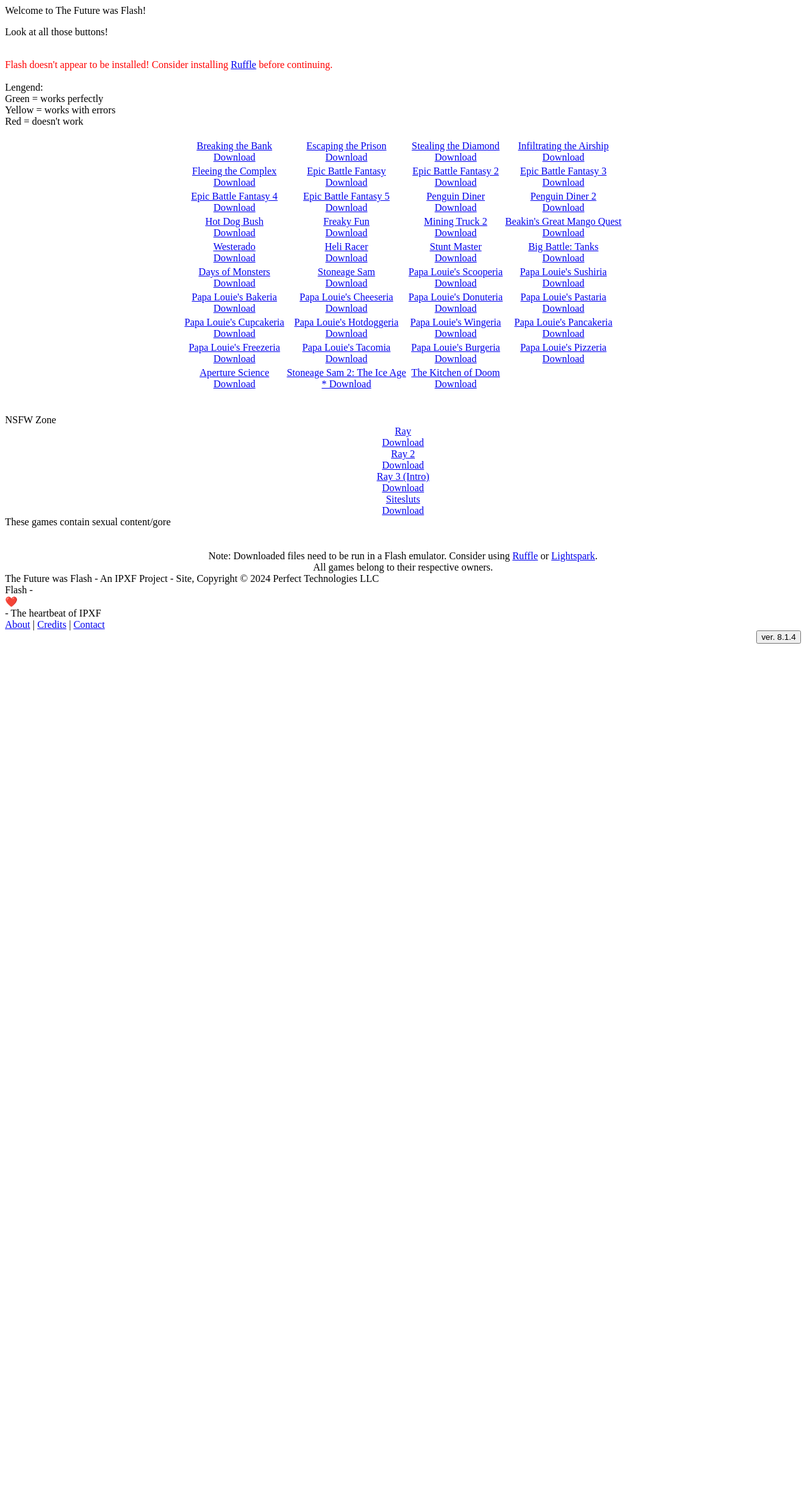
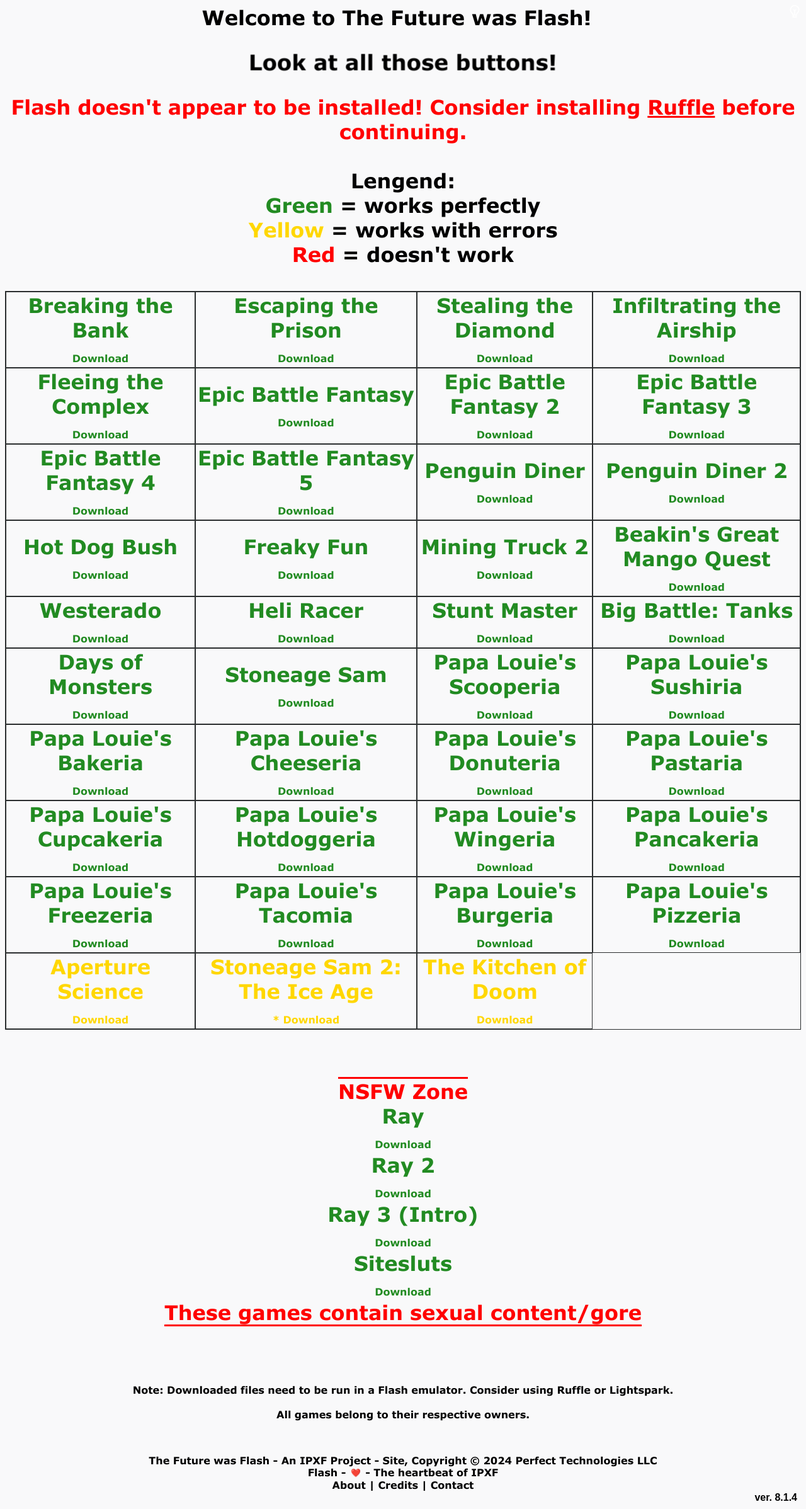
Before and after one commit to Nemu64/The-Future-was-Flash-TFwF, a PHP site: page /swf/index.html in a window 1280 px wide. Shown: the whole page at 63% size. Before the commit the page ends 1022 px from the top, so only its background shows below. Run offline with PHP 8.4, Linux system fonts and the light colour scheme.

Commit message:
Update auto.css

```diff
--- a/swf/css/auto.css
+++ b/swf/css/auto.css
@@ -1,6 +1,230 @@
 @media (prefers-color-scheme: dark) {
-    import url("dark.css");
+    :root {
+        --text: #fff;
+        --bg: #181a1b;
+        --table-border: #2a2d2e;
+        --green-link: lime;
+        --yellow-link: yellow;
+        --red-link: red;
+    }
 }
 @media (prefers-color-scheme: light) {
-    import url("light.css");
+    :root {
+        --text: #000;
+        --bg: rgb(249,249,250);
+        --table-border: #2a2d2e;
+        --green-link: forestgreen;
+        --yellow-link: gold;
+        --red-link: red;
+    }
 }
+
+@font-face {
+    font-family: Verdana;
+    src: url(/swf/fonts/verdana.ttf);
+}
+@font-face {
+    font-family: Verdana;
+    src: url(/swf/fonts/verdanab.ttf);
+    font-weight: bold;
+}
+@font-face {
+    font-family: Sega;
+    src: url(/swf/fonts/sega.ttf);
+}
+html {
+    background-color: var(--bg);
+    color: var(--text);
+    text-align: center;
+    text-decoration: none;
+    font-family: 'Verdana', sans-serif;
+    font-size: xx-large;
+    font-weight: bold;
+}
+table, th, td {
+    border: 1px solid var(--table-border);
+    border-spacing: 0;
+    width: auto;
+}
+th:hover,td:hover {
+    border: 1px solid red;
+    animation: flash 7s infinite;
+}
+footer {
+    margin-top: 50px;
+    font-size: medium;
+    font-family: 'Verdana', sans-serif;
+}
+sngerr {
+    margin-top: 50px;
+    font-size: inherit;
+    font-family: 'Verdana', sans-serif;
+}
+@-webkit-keyframes hvr-pulse-grow {
+    to {
+        -webkit-transform: scale(1.1);
+        transform: scale(1.1);
+    }
+}
+@keyframes hvr-pulse-grow {
+    to {
+        -webkit-transform: scale(1.1);
+        transform: scale(1.1);
+    }
+}
+.greenlink {
+    color: var(--green-link);
+    text-decoration: none;
+}
+.smallgreenlink {
+    color: var(--green-link);
+    font-size: medium;
+    text-decoration: none;
+}
+.yellowlink {
+    color: var(--yellow-link);
+    text-decoration: none;
+}
+.smallyellowlink {
+    color: var(--yellow-link);
+    font-size: medium;
+    text-decoration: none;
+}
+.redlink {
+    color: var(--red-link);
+    text-decoration: none;
+}
+.smallredlink {
+    color: var(--red-link);
+    font-size: medium;
+    text-decoration: none;
+}
+.whitelink {
+    color: var(--text);
+    text-decoration: none;
+}
+.smallwhitelink {
+    color: var(--text);
+    font-size: medium;
+    text-decoration: none;
+}
+a:hover {
+    animation: linkflash 7s infinite;
+    background-color: transparent;
+    text-decoration: none;
+}
+.splashbutton {
+    border: none;
+    display: inline-block;
+    color: var(--text);
+    background-color: transparent;
+    text-decoration: none;
+    font-weight: bold;
+    font-size: xx-large;
+    text-align: center;
+}
+.hvr-pulse-grow {
+    display: inline-block;
+    vertical-align: middle;
+    -webkit-transform: perspective(1px) translateZ(0);
+    transform: perspective(1px) translateZ(0);
+    box-shadow: 0 0 1px rgba(0, 0, 0, 0);
+    -webkit-animation-name: hvr-pulse-grow;
+    animation-name: hvr-pulse-grow;
+    -webkit-animation-duration: 0.45s;
+    animation-duration: 0.45s;
+    -webkit-animation-timing-function: linear;
+    animation-timing-function: linear;
+    -webkit-animation-iteration-count: infinite;
+    animation-iteration-count: infinite;
+    -webkit-animation-direction: alternate;
+    animation-direction: alternate;
+}
+nsfwzonestart{
+    border-top: 3px solid red;
+    text-align: center;
+    color: red;
+}
+nsfwzoneend{
+    border-bottom: 3px solid red;
+    text-align: center;
+    color: red;
+}
+.button{
+    border: none;
+    display: inline-block;
+    color: var(--text);
+    background-color: transparent;
+    text-align: right;
+    text-decoration: none;
+    font-size: medium;
+    font-weight: bold;
+    align-content: right;
+}
+.button2{
+    border: none;
+    display: inline-block;
+    color: var(--text);
+    background-color: transparent;
+    text-align: center;
+    text-decoration: none;
+    font-size: inherit;
+    font-weight: inherit;
+    align-content: center;
+}
+.heart {
+    background-color: transparent;
+    display: inline-block;
+    position: relative;
+    animation: animateHeart 1.2s infinite;
+}
+@keyframes animateHeart {
+    0% {
+        transform: scale(0.8);
+    }
+    5% {
+        transform: scale(0.9);
+    }
+    10% {
+        transform: scale(0.8);
+    }
+    15% {
+        transform: scale(1);
+    }
+    50% {
+        transform: scale(0.8);
+    }
+    100% {
+        transform: scale(0.8);
+    }
+}
+@keyframes flash {
+    20% {border-color: orange;}
+    40% {border-color: yellow;}
+    60% {border-color: green;}
+    80% {border-color: blue;}
+    90% {border-color: purple;}
+}
+@keyframes linkflash {
+    16% {color: red}
+    32% {color: orange;}
+    48% {color: yellow;}
+    64% {color: green;}
+    80% {color: blue;}
+    100% {color: purple;}
+}
+@keyframes roll {
+    from{transform: rotate(0deg)}
+    to{transform: rotate(360deg)}
+}
+.roll {
+    -moz-animation-name: roll;
+    -moz-animation-duration: 4s;
+    -moz-animation-iteration-count: 1;
+    -webkit-animation-name: roll;
+    -webkit-animation-duration: 4s;
+    -webkit-animation-iteration-count: 1;
+    animation-name: roll;
+    animation-duration: 4s;
+    animation-iteration-count: 1;
+}
```
